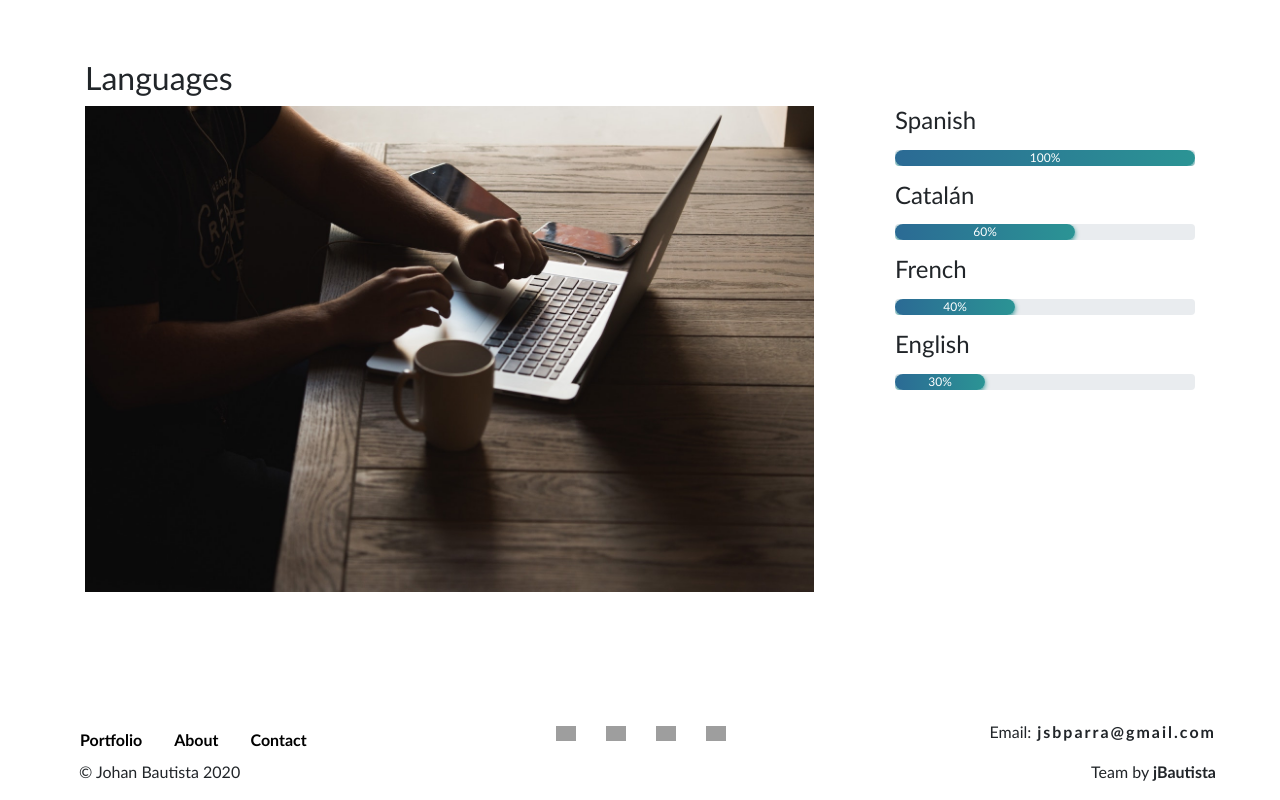
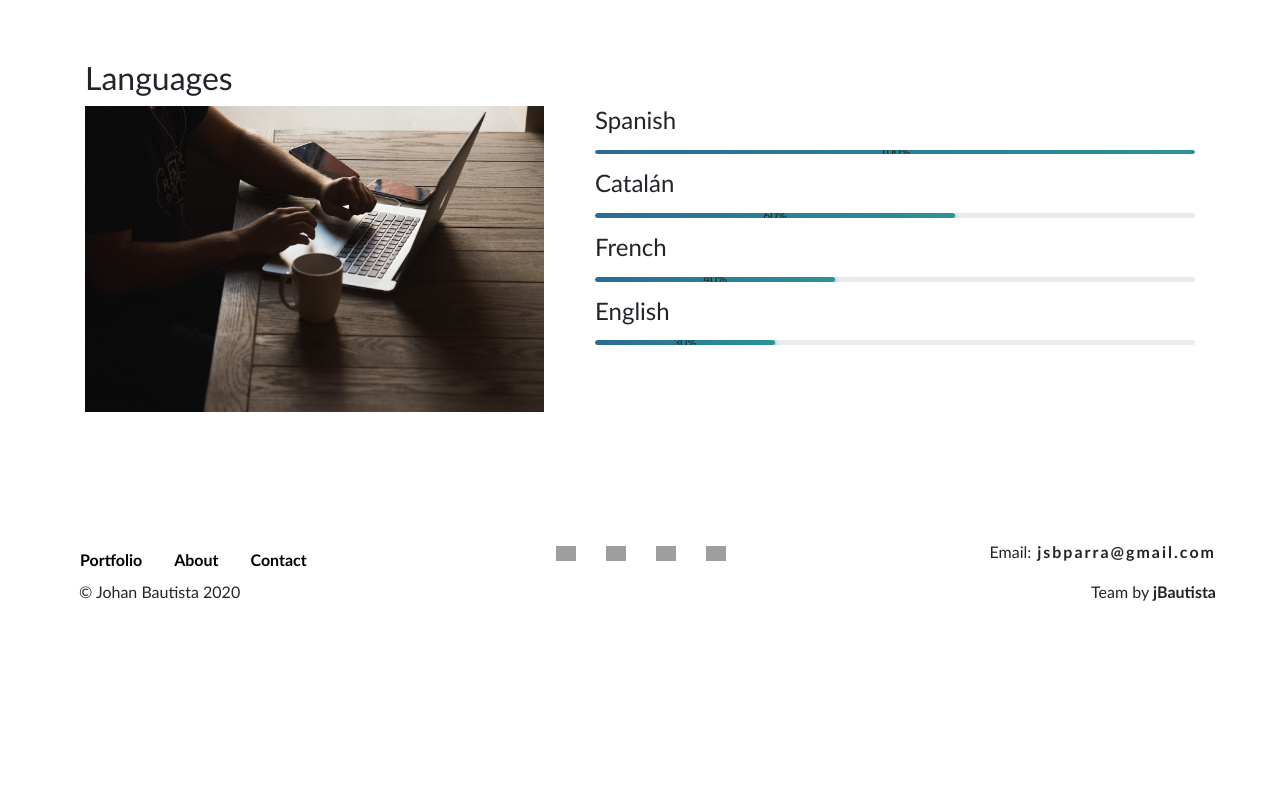
Before and after one commit to johanBautista/jBautista_web, a React (Create React App) app: page /cv in a window 1280 px wide. Shown: the part 2827-3627 px from the top of the page. After the commit the page ends 3447 px from the top, so only its background shows below. Built offline with nearby package versions, Linux system fonts and the light colour scheme; grey boxes are pictures that could not be loaded.

Commit message:
pend. css

```diff
--- a/src/components/pages/curriculum/Curriculum.css
+++ b/src/components/pages/curriculum/Curriculum.css
@@ -42,24 +42,6 @@
   justify-content: space-between;
 }
 
-.card-skill {
-  position: relative;
-  display: flex;
-  flex-direction: column;
-  padding: 20px;
-}
-.card-skill li {
-  text-decoration: none;
-  list-style: none;
-}
-
-.article-left {
-  padding-right: 25%;
-}
-
-/* .languages .education img {
-  width: 200px;
-} */
 /* ------------------------------------------------------------------------------- */
 @media only screen and (max-width: 990px) {
   .size-img {
@@ -71,7 +53,24 @@
   .justify-carrusel {
     display: block;
   }
-  .languages, .education{
+  .languages,
+  .education {
     display: block;
   }
 }
+
+/* las barras de progreso podrian ser lineas en llugar de circulos como si fuesen ramas de git
+  tambien molaria hacer otra vista en donde se muestre mi trayectoria como las ramas de git esto
+  entreo en una vista y ya pa flipar q en cada punto explique lo q he aprendido como si fuesen commits
+  */
+/* <h4>Ironhack</h4>
+              <p>Stack Developer Part time Bootcamp graduation2019 – 2019</p>
+              <h4>Universitat Oberta de Catalunya</h4>
+              <p> Grado en Multimedia graduation 2016 – 2018</p>
+              <h4>IES Mare de Déu La Merce </h4>
+              <p>Grade CFGS Sonido graduation 2011 – 2013</p>
+              <h4>IES Sta. Eulalia</h4>
+              <p>
+                Grade CFGS Realizador Audiovisual y Espectáculos graduation2008
+                – 2010
+              </p> */
--- a/src/components/pages/curriculum/languages/Languages.css
+++ b/src/components/pages/curriculum/languages/Languages.css
@@ -3,15 +3,20 @@
   border-radius: 20px;
   position: relative;
   margin: 15px 0;
-  height: 20px;
-  width: 300px;
+  height: 0.3rem !important;
+  width: 50em;
 }
 
 .progress-porcent {
-  background: linear-gradient(to left, rgba(0, 128, 128, 0.815), rgba(0, 77, 128, 0.815));
-  box-shadow: 0 3px 3px -5px rgba(0, 128, 128, 0.815), 0 2px 5px rgba(0, 128, 128, 0.815);
+  background: linear-gradient(
+    to left,
+    rgba(0, 128, 128, 0.815),
+    rgba(0, 77, 128, 0.815)
+  );
+  box-shadow: 0 3px 3px -5px rgba(0, 128, 128, 0.815),
+    0 2px 5px rgba(0, 128, 128, 0.815);
   border-radius: 20px;
-  color: #fff;
+  /* color: rgba(0, 0, 0, 0.699); */
   display: flex;
   align-items: center;
   justify-content: center;
@@ -20,3 +25,8 @@
   opacity: 0;
   transition: 1s ease 0.3s;
 }
+@media only screen and (max-width: 667px) {
+  .languages-set, .progress {
+    width: 90%;
+  }
+}
--- a/src/components/pages/curriculum/languages/Languages.js
+++ b/src/components/pages/curriculum/languages/Languages.js
@@ -14,9 +14,11 @@ const Progress = ({ porcent }) => {
   }, 200);
 
   return (
-    <div className="progress">
-      <div className="progress-porcent" style={style}>
-        {porcent}%
+    <div className="languages-set">
+      <div className="progress">
+        <div className="progress-porcent" style={style}>
+          {porcent}%
+        </div>
       </div>
     </div>
   );
--- a/src/components/pages/home/Home.css
+++ b/src/components/pages/home/Home.css
@@ -23,6 +23,8 @@
 .display-content {
   display: flex;
   justify-content: space-evenly;
+  /* text-align: justify; */
+
 }
 .display-home {
   display: flex;
@@ -78,4 +80,7 @@
   .container {
     top: 30rem;
   }
+  .display-home {
+    display: block;
+  }
 }
--- a/src/components/pages/projects/Project.css
+++ b/src/components/pages/projects/Project.css
@@ -1,8 +1,8 @@
 .text-card {
   text-align: center;
 }
-.perreo {
-  margin-bottom: 450px;
+.projects {
+  margin-top: 15%;
 }
 
 .img__wrap {
--- a/src/components/pages/projects/Projects.js
+++ b/src/components/pages/projects/Projects.js
@@ -12,7 +12,7 @@ import pt2 from '../../img/pt2.png';
 
 const Projects = () => {
   return (
-    <div className="container perreo">
+    <div className="container projects">
       <h3>Projects start</h3>
 
       <CardColumns>
```
